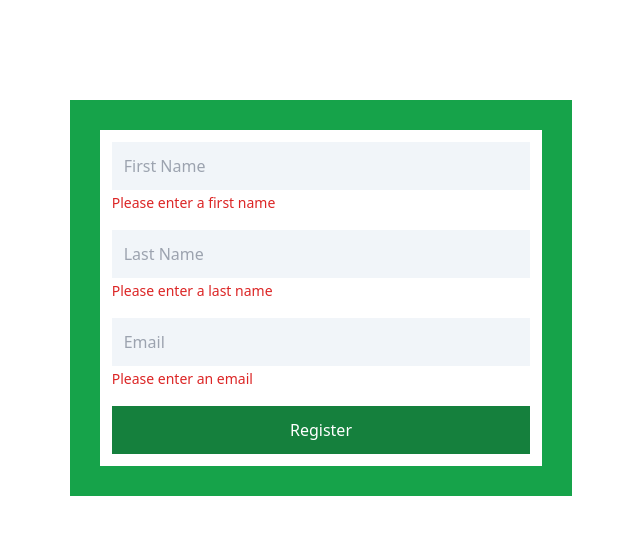
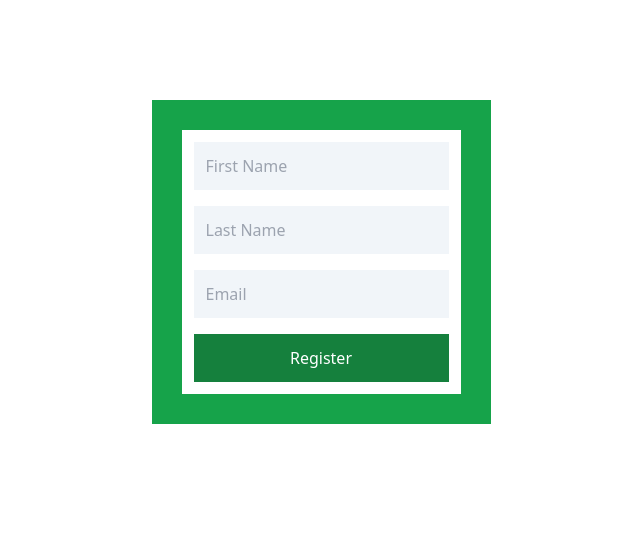
Before and after one commit to hadi-mollataheri/login-form-app, a React (Create React App) app: page / in a window 1280 px wide. Shown: the top 534 px of the page, without its empty margins (319-959 px from the left). Built offline with nearby package versions, Linux system fonts and the light colour scheme.

Commit message:
Add logic for showing empty field error messages and remove disabled properties that stoped user from editing fields

```diff
--- a/src/components/Form.js
+++ b/src/components/Form.js
@@ -43,12 +43,12 @@ function Form(props) {
             value={props.firstName}
             placeholder="First Name"
             className="p-3 bg-slate-100 mx-auto w-full my-0"
-            required
-            disabled={props.isSubmit}
           />
+          {!props.firstName && props.isSubmit ? (
             <span className="text-sm text-red-600 mt-0.5">
               Please enter a first name
             </span>
+          ) : null}
         </div>
         <div id="input-2" className="w-full">
           <input
@@ -58,12 +58,12 @@ function Form(props) {
             value={props.lastName}
             placeholder="Last Name"
             className="p-3 bg-slate-100 mx-auto w-full my-0"
-            required
-            disabled={props.isSubmit}
           />
+          {!props.lastName && props.isSubmit ? (
             <span className="text-sm text-red-600 mt-0.5">
               Please enter a last name
             </span>
+          ) : null}
         </div>
         <div id="input-3" className="w-full">
           <input
@@ -73,12 +73,12 @@ function Form(props) {
             value={props.email}
             placeholder="Email"
             className="p-3 bg-slate-100 mx-auto w-full my-0"
-            required
-            disabled={props.isSubmit}
           />
+          {!props.email && props.isSubmit ? (
             <span className="text-sm text-red-600 mt-0.5">
               Please enter an email
             </span>
+          ) : null}
         </div>
         <div id="input-4" className="w-full">
           <input
```
Lines whose indentation alone changed are shown as unchanged.
